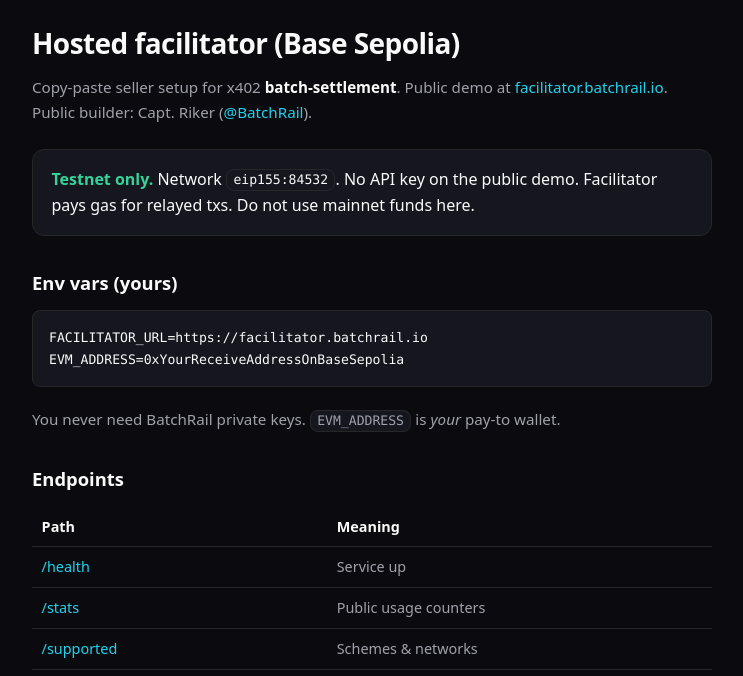
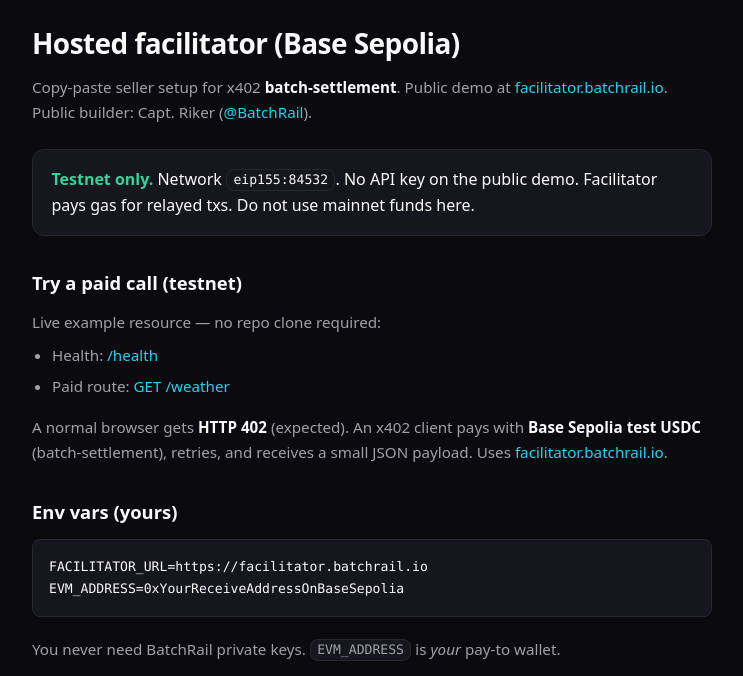
Before and after one commit to BatchRail/website, a plain HTML site: page docs/hosted-facilitator.html in a window 1280 px wide. Shown: the part 78-754 px from the top of the page, without its empty margins (268-1011 px from the left). Drawn offline with Linux system fonts and the light colour scheme.

Commit message:
Docs + landing: Try a paid call (testnet) demo resource

```diff
--- a/docs/hosted-facilitator.html
+++ b/docs/hosted-facilitator.html
@@ -60,6 +60,14 @@
       No API key on the public demo. Facilitator pays gas for relayed txs.
       Do not use mainnet funds here.
     </div>
+
+    <h2>Try a paid call (testnet)</h2>
+    <p>Live example resource — no repo clone required:</p>
+    <ul>
+      <li>Health: <a href="https://demo-resource-production.up.railway.app/health" target="_blank" rel="noopener">/health</a></li>
+      <li>Paid route: <a href="https://demo-resource-production.up.railway.app/weather" target="_blank" rel="noopener">GET /weather</a></li>
+    </ul>
+    <p>A normal browser gets <strong style="color:var(--text)">HTTP 402</strong> (expected). An x402 client pays with <strong style="color:var(--text)">Base Sepolia test USDC</strong> (batch-settlement), retries, and receives a small JSON payload. Uses <a href="https://facilitator.batchrail.io">facilitator.batchrail.io</a>.</p>
 
     <h2>Env vars (yours)</h2>
     <pre>FACILITATOR_URL=https://facilitator.batchrail.io
```
